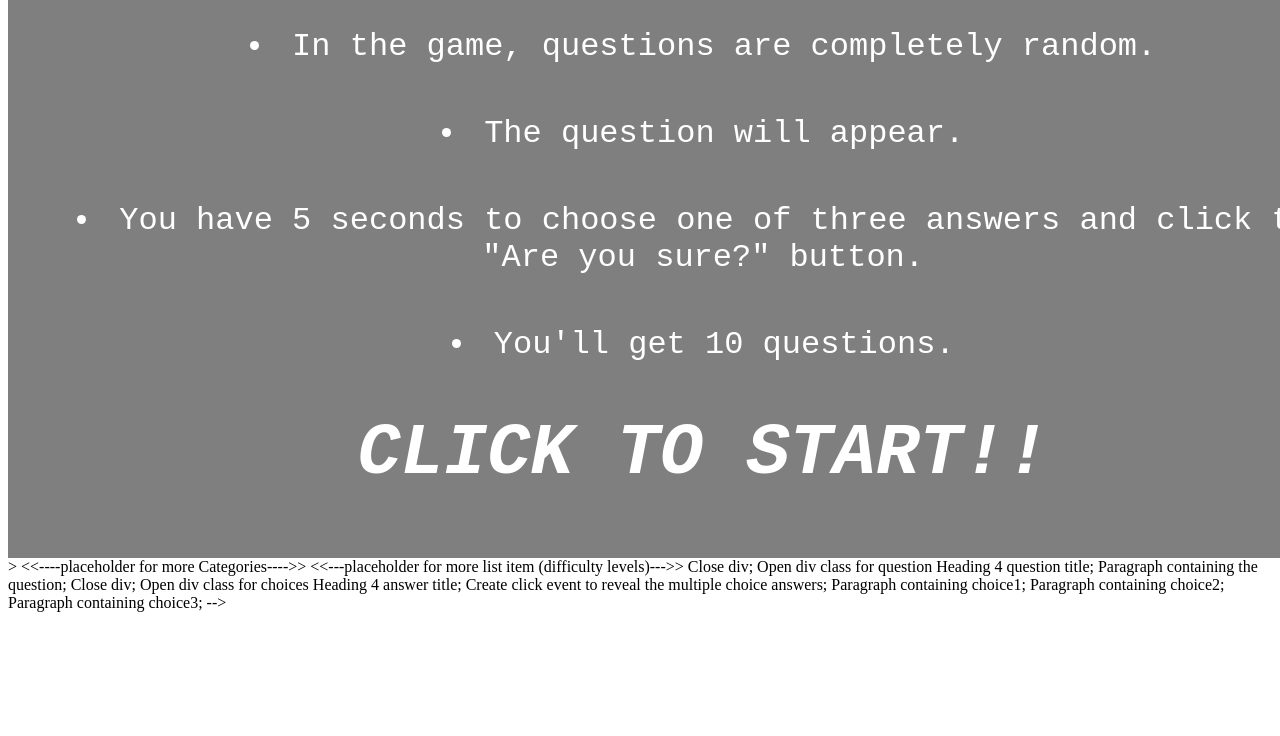
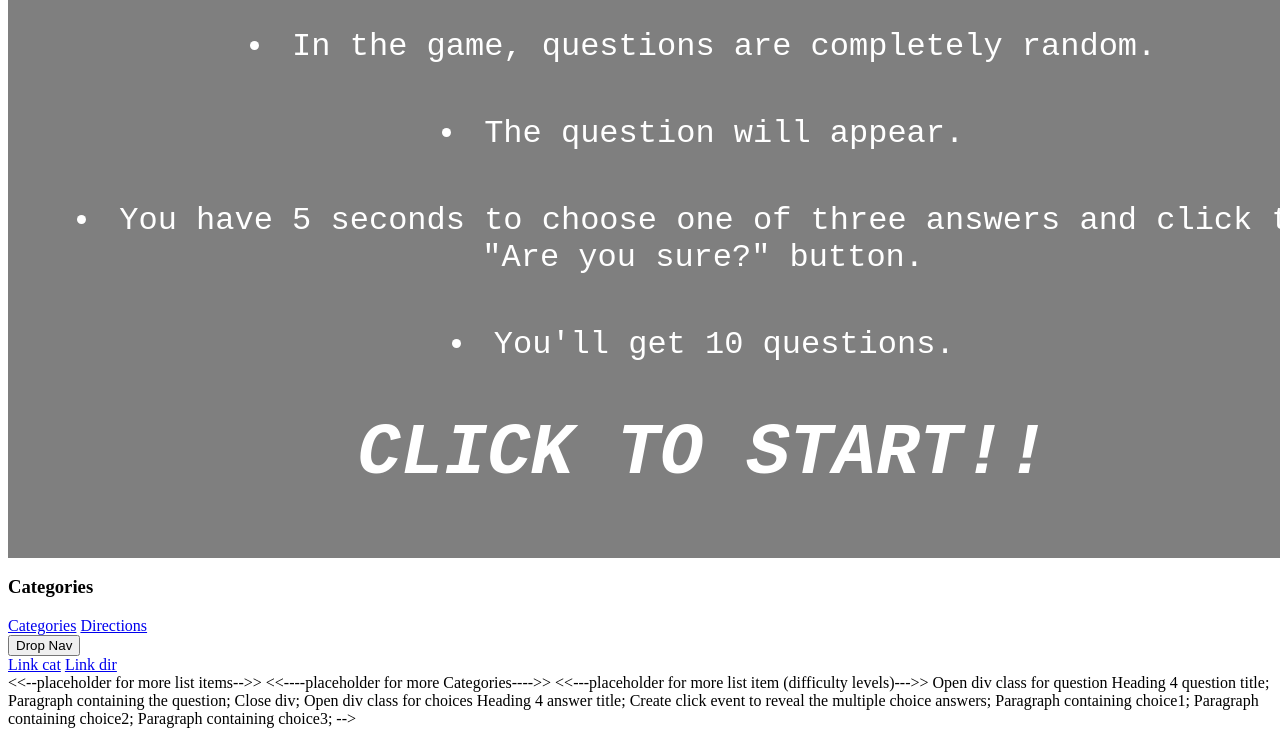
Before and after one commit to anpavlov11/Useless-Information-trivia-game, a plain HTML site: page index.html in a window 1280 px wide. Shown: the part 324-1060 px from the top of the page. Before the commit the page ends 944 px from the top, so only its background shows below. Drawn offline with Linux system fonts and the light colour scheme.

Commit message:
Added navigation bar with styling

```diff
--- a/index.html
+++ b/index.html
@@ -20,20 +20,24 @@
                             <li>You'll get 10 questions.</li>
                     <p2>CLICK TO START!!</p2>
                 </div>
-            <!-- Open div for directions overlay
-                Text describing to the user how the game works;
-                    Use style opacity property;
-                        Add event listener click event to start game;
-                            Use animation property to fade out directions overlay;
-            Close div;
 
-        Heading 3 Categories;
-            Open div for hoverable dropdown list
-                Add list item
+        <h3>Categories</h3>
+            <div class = "navmenu">
+                <a href = "#categories" class = "cat">Categories</a>
+                <a href = "#directions" class = "dir">Directions</a>
+                <div class = "#thedrop">
+                    <button class = "navbutton1">Drop Nav
+                        <i class = "fa fa-caret-down"></i>
+                    </button>
+                    <div class = "navmenu-content">
+                        <a href = "#">Link cat</a>
+                        <a href = "#">Link dir</a>
+                    </div>
+                </div>
+            </div>
                 <<--placeholder for more list items-->>
             <<----placeholder for more Categories---->>
                 <<---placeholder for more list item (difficulty levels)--->>
-            Close div;
 
         Open div class for question
             Heading 4 question title;
```
